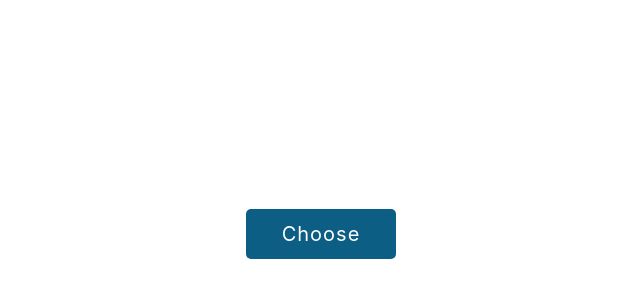
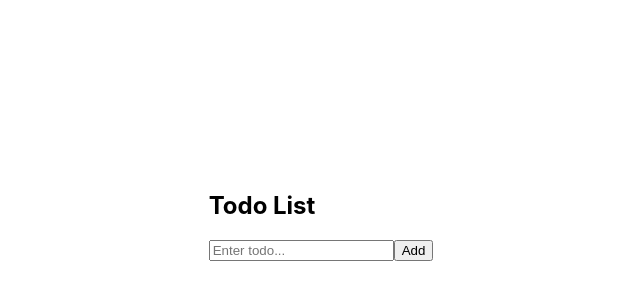
Before and after one commit to nvvinhb1805939/learn-reactjs, a React (Create React App) app: page / in a window 1280 px wide. Shown: the part 176-476 px from the top of the page, without its empty margins (319-959 px from the left). Built offline with nearby package versions, Linux system fonts and the light colour scheme.

Commit message:
update new todo list

```diff
--- a/src/App.js
+++ b/src/App.js
@@ -1,11 +1,20 @@
-import Avatar from "features/Avatar";
+import NewTodoFeature from "features/NewTodo";
 import React from "react";
 
 function App() {
+  const styles = {
+    display: "flex",
+    flexDirection: "column",
+    justifyContent: "center",
+    alignItems: "center",
+
+    width: "100vw",
+    height: "100vh",
+  };
   return (
     <div className="App">
-      <div className="container">
-        <Avatar />
+      <div className="container" style={styles}>
+        <NewTodoFeature />
       </div>
     </div>
   );
--- /dev/null
+++ b/src/features/NewTodo/components/NewTodoForm/index.jsx
@@ -0,0 +1,51 @@
+import React, { useState, useRef } from "react";
+import PropTypes from "prop-types";
+
+NewTodoForm.propTypes = {
+  onSubmit: PropTypes.func,
+};
+NewTodoForm.defaultProps = {
+  onSubmit: null,
+};
+
+function NewTodoForm({ onSubmit }) {
+  const [value, setValue] = useState("");
+  const [count, setCount] = useState(0);
+  const inputRef = useRef();
+  const handleInputChange = e => {
+    setValue(e.target.value);
+  };
+  const handleSubmit = e => {
+    e.preventDefault();
+    if (onSubmit) {
+      const todo = {
+        id: count,
+        action: value,
+        status: "new",
+      };
+      if (value.trim()) {
+        onSubmit(todo);
+        setCount(prevCount => prevCount + 1);
+        setValue("");
+        inputRef.current.focus();
+      } else {
+        alert("Dữ liệu không được để trống!");
+        inputRef.current.focus();
+      }
+    }
+  };
+  return (
+    <form onSubmit={handleSubmit}>
+      <input
+        type="text"
+        value={value}
+        placeholder="Enter todo..."
+        onChange={handleInputChange}
+        ref={inputRef}
+      />
+      <input type="submit" value="Add" style={{ cursor: "pointer" }} />
+    </form>
+  );
+}
+
+export default NewTodoForm;
--- /dev/null
+++ b/src/features/NewTodo/components/NewTodoItem/index.jsx
@@ -0,0 +1,33 @@
+import React from "react";
+import PropTypes from "prop-types";
+
+NewTodoItem.propTypes = {
+  todoItem: PropTypes.object,
+  onTodoClick: PropTypes.func,
+};
+NewTodoItem.defaultProps = {
+  todoItem: {},
+  onTodoClick: null,
+};
+
+function NewTodoItem({ todoItem, onTodoClick }) {
+  const { action } = todoItem;
+  const handleTodoClick = e => {
+    const parentNode = e.target.parentNode;
+    const innertText = parentNode.innerText;
+    onTodoClick(innertText);
+  };
+  return (
+    <li>
+      {action}
+      <span
+        style={{ marginLeft: "20px", cursor: "pointer" }}
+        onClick={handleTodoClick}
+      >
+        X
+      </span>
+    </li>
+  );
+}
+
+export default NewTodoItem;
--- /dev/null
+++ b/src/features/NewTodo/components/NewTodoList/index.jsx
@@ -0,0 +1,28 @@
+import React from "react";
+import PropTypes from "prop-types";
+import NewTodoItem from "../NewTodoItem";
+
+NewTodoList.propTypes = {
+  todoList: PropTypes.array,
+  onTodoClick: PropTypes.func,
+};
+NewTodoList.defaultProps = {
+  todoList: [],
+  onTodoClick: null,
+};
+
+function NewTodoList({ todoList, onTodoClick }) {
+  return (
+    <ul>
+      {todoList.map(todoItem => (
+        <NewTodoItem
+          key={todoItem.id}
+          todoItem={todoItem}
+          onTodoClick={onTodoClick}
+        />
+      ))}
+    </ul>
+  );
+}
+
+export default NewTodoList;
--- /dev/null
+++ b/src/features/NewTodo/index.jsx
@@ -0,0 +1,31 @@
+import React, { useState } from "react";
+import NewTodoForm from "./components/NewTodoForm";
+import NewTodoList from "./components/NewTodoList";
+
+function NewTodoFeature() {
+  const [todoList, setTodoList] = useState([]);
+  const handleSubmit = todo => {
+    const newTodoList = [...todoList];
+    newTodoList.push(todo);
+    setTodoList(newTodoList);
+  };
+  const handleTodoClick = innertText => {
+    const isRemoved = window.confirm("Bạn có muốn xoá item này không?");
+    if (!isRemoved) return;
+    const removedIndex = todoList.findIndex(todoItem => {
+      return todoItem.action === innertText.slice(0, innertText.length - 1);
+    });
+    const newTodoList = [...todoList];
+    newTodoList.splice(removedIndex, 1);
+    setTodoList(newTodoList);
+  };
+  return (
+    <div>
+      <h2>Todo List</h2>
+      <NewTodoForm onSubmit={handleSubmit} />
+      <NewTodoList todoList={todoList} onTodoClick={handleTodoClick} />
+    </div>
+  );
+}
+
+export default NewTodoFeature;
--- a/src/features/Post/index.jsx
+++ b/src/features/Post/index.jsx
@@ -6,6 +6,7 @@ import SearchForm from "./components/SearchForm";
 import "./Post.scss";
 
 function PostFeature() {
+  console.log("re-rednder");
   const [post, setPost] = useState([]);
   const [pagination, setPagination] = useState({
     _limit: 10,
@@ -33,6 +34,7 @@ function PostFeature() {
         setPagination(pagination);
       } catch (error) {
         console.log(error.message);
+        alert(error.messag);
       }
     };
     fetchPostList();
```
Also changed, not shown: src/features/Post/components/SearchForm/index.jsx (+9 -3 lines).
